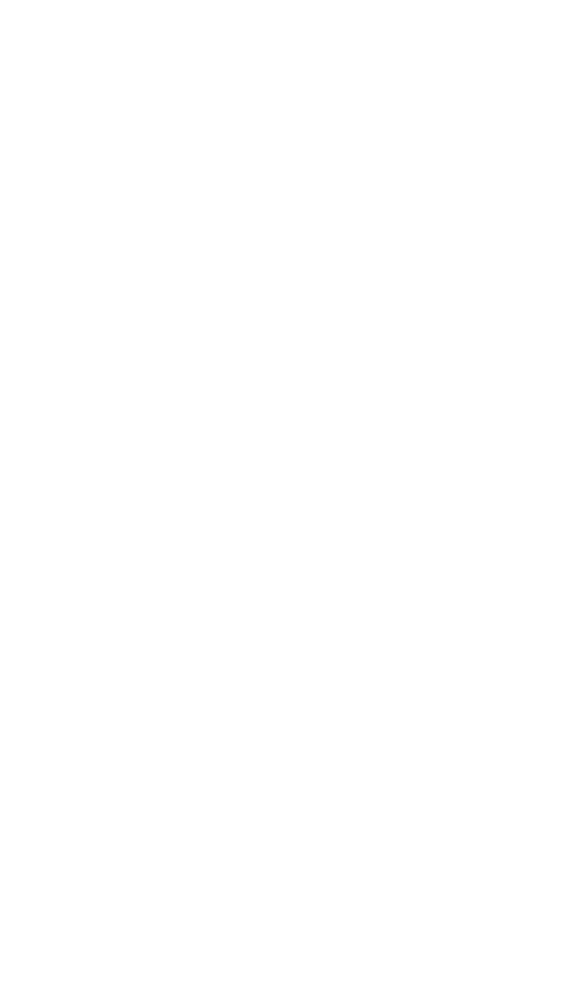
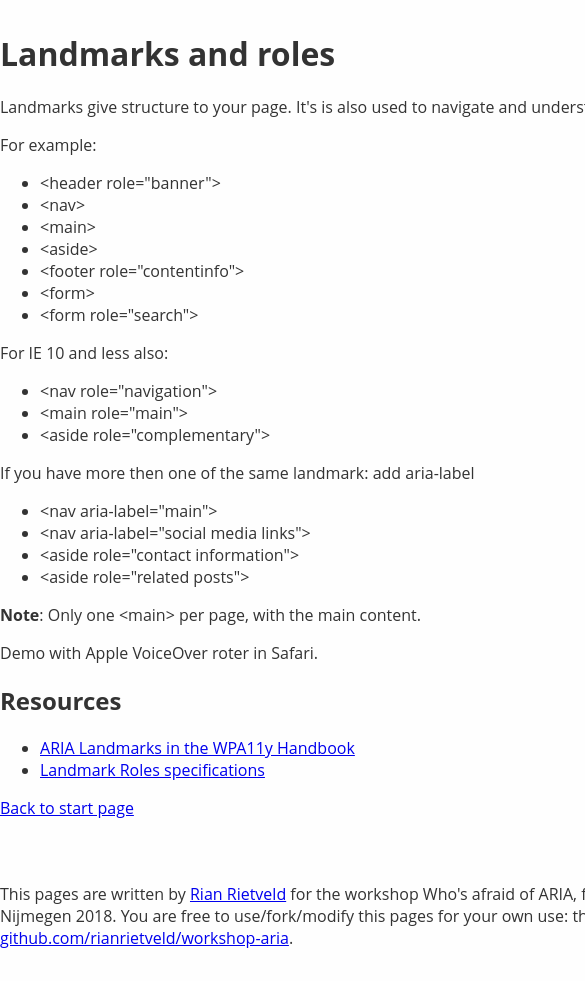
Before and after one commit to rianrietveld/workshop-aria, a plain HTML site: page landmarks.html in a window 390 px wide. Shown: the top 981 px of the page, 585 px wide, since content can reach past the window. Before the commit the page ends 844 px from the top, so only its background shows below. Drawn offline with Linux system fonts and the light colour scheme.

Commit message:
content index

```diff
--- a/index.html
+++ b/index.html
@@ -2,20 +2,67 @@
 
 <html lang="en">
 <head>
+
 	<meta charset="utf-8">
-
 	<title>Workshop: Who's afraid of ARIA</title>
 	<meta name="author" content="Rian Rietveld">
+	<link rel="stylesheet" href="style.css" type="text/css">
 
 </head>
 
 <body>
-	<h1>Workshop: Who's afraid of ARIA</h1>
 
-	<p>ARIA (AKA as <a href="https://www.w3.org/WAI/standards-guidelines/aria/">WAI-ARIA</a> means the Accessible Rich Internet Applications suite of web standards. HTML5 attributes to enhance the accessibility of your web application for people that use the web in another way, for example without a mouse and their eyes.
-		It especially helps with dynamic content and advanced user interface controls developed with Ajax, HTML, JavaScript, and related technologies.</p>
-	<p>You can find the official documentation at in the <a href="https://www.w3.org/WAI/standards-guidelines/aria/">W3C docs on WAI-ARIA</a></p>
-	<p>This pages are for the workshop Who's afraid of ARIA. First given at WordCamp Nijmegen 2018 by Rian Rietveld.</p>
-	<p>You are free to use/fork/modify this pages for your own use. The code is on GitHub at .</p>
+	<header role="banner">
+
+		<h1>Workshop: Who's afraid of ARIA</h1>
+
+	</header>
+
+	<main>
+
+		<p>ARIA (in full: <a href="https://www.w3.org/WAI/standards-guidelines/aria/">WAI-ARIA</a>, means the Accessible Rich Internet Applications suite of web standards. HTML5 attributes to enhance the accessibility of your web application for people that use the web in another way, for example without a mouse and their eyes. It especially helps with dynamic content and advanced user interface controls developed with Ajax, HTML, JavaScript, and related technologies.</p>
+		<p>You can find the official documentation at in the <a href="https://www.w3.org/WAI/standards-guidelines/aria/">W3C docs on WAI-ARIA</a></p>
+
+		<h2>Topics</h2>
+
+		<h3>Roles and landmarks</h3>
+		<p>Give structure and meaning to HTML5 elements. Structure your HTML5 with <a href="landmarks.html">landmarks and roles</a></li></p>
+
+		<h3>Add context en content</h3>
+		<p>Don't make users guess what the content is.</p>
+		<ul>
+			<li>aria-hidden and the .screen-reader-text CSS class</li>
+			<li>aria-label</li>
+			<li>aria-labelledby in forms</li>
+			<li>aria-describedby in forms</li>
+			<li>aria-describedby in modals</li>
+		</ul>
+
+		<h3>Dynamic content</h3>
+		<p>Explain what's going on and how it works.</p>
+		<ul>
+			<li>aria-expanded for a toggle button</li>
+			<li>aria-live, announce content has changed on a page</li>
+			<li>tabs</li>
+		</ul>
+
+		<h3>Recourses</h3>
+		<p>Good examples and documentation.</p>
+
+		<h2>Please try this at home</h2>
+		<p>Preferred combination for testing:
+		<ul>
+			<li>Safari with <a href="https://support.apple.com/guide/voiceover/welcome/mac">VoiceOver</a></li>
+			<li>FireFox or IE with <a href="https://www.nvaccess.org/">NVDA</a>, only for Windows</li>
+			<li>Edge with <a href="https://support.microsoft.com/en-us/help/22798/windows-10-narrator-get-started">Narrator</a>.</li>
+		</ul>
+
+	</main>
+
+	<footer>
+		<p>This pages are written by <a href="https://rianrietveld.com">Rian Rietveld</a> for the workshop Who's afraid of ARIA, first given at WordCamp Nijmegen 2018. You are free to use/fork/modify this pages for your own use: the code is on GitHub at <a href="https://github.com/rianrietveld/workshop-aria">github.com/rianrietveld/workshop-aria</a>.</p>
+	</footer>
+
 	</body>
+
 </html>
--- a/landmarks.html
+++ b/landmarks.html
@@ -0,0 +1,65 @@
+<!doctype html>
+
+<html lang="en">
+<head>
+	<meta charset="utf-8">
+
+	<title>Landmarks - belongs to the workshop: Who's afraid of ARIA</title>
+	<meta name="author" content="Rian Rietveld">
+	<link rel="stylesheet" href="style.css" type="text/css">
+
+</head>
+<body>
+
+<header role="banner">
+	<h1>Landmarks and roles</h1>
+</header>
+
+<main>
+
+	<p>Landmarks give structure to your page. It's is also used to navigate and understand a page quickly.</p>
+
+	For example:
+	<ul>
+		<li>&lt;header role="banner"&gt;</li>
+		<li>&lt;nav&gt;</li>
+		<li>&lt;main&gt;</li>
+		<li>&lt;aside&gt;</li>
+		<li>&lt;footer role="contentinfo"&gt;</li>
+		<li>&lt;form&gt;</li>
+		<li>&lt;form role="search"&gt;</li>
+	</ul>
+
+	For IE 10 and less also:
+	<ul>
+		<li>&lt;nav role="navigation"&gt;</li>
+		<li>&lt;main role="main"&gt;</li>
+		<li>&lt;aside role="complementary"&gt;</li>
+	</ul>
+
+	If you have more then one of the same landmark: add aria-label
+	<ul>
+		<li>&lt;nav aria-label="main"&gt;</li>
+		<li>&lt;nav aria-label="social media links"&gt;</li>
+		<li>&lt;aside role="contact information"&gt;</li>
+		<li>&lt;aside role="related posts"&gt;</li>
+	</ul>
+
+	<strong>Note</strong>: Only one &lt;main&gt; per page, with the main content.
+
+	<p>Demo with Apple VoiceOver roter in Safari.</p>
+
+	<h2>Resources</h2>
+	<ul>
+		<li><a href="https://make.wordpress.org/accessibility/handbook/markup/aria-landmarks/">ARIA Landmarks in the WPA11y Handbook</a></li>
+		<li><a href="https://www.w3.org/TR/wai-aria/#landmark_roles">Landmark Roles specifications</a></li>
+	</ul>
+	<p><a href="index.html">Back to start page</a></p>
+
+</main>
+
+<footer role="contentinfo">
+	<p>This pages are written by <a href="https://rianrietveld.com">Rian Rietveld</a> for the workshop Who's afraid of ARIA, first given at WordCamp Nijmegen 2018. You are free to use/fork/modify this pages for your own use: the code is on GitHub at <a href="https://github.com/rianrietveld/workshop-aria">github.com/rianrietveld/workshop-aria</a>.</p>
+</footer>
+
+</body>
```
Also changed, not shown: 1 other file.
